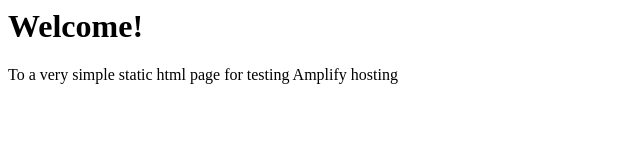
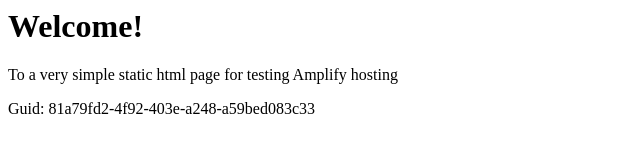
Before and after one commit to aws-aemilia-arn/Github-PR-Commit-Integration-Test-DoNotTouch-Gith-OKSLNVO2-v1-prod-eu-north-1, a website: page src/index.html in a window 1280 px wide. Shown: the whole page, without its empty margins (0-640 px from the left). Drawn offline with Linux system fonts and the light colour scheme.

Commit message:
commit from integ tests

```diff
--- a/src/index.html
+++ b/src/index.html
@@ -1,3 +1,5 @@
+
+
 <html lang="en">
 
 <head>
@@ -10,6 +12,6 @@
 <body>
     <h1>Welcome!</h1>
     <p>To a very simple static html page for testing Amplify hosting</p>
-</body>
+    <p>Guid: 81a79fd2-4f92-403e-a248-a59bed083c33</p></body>
 
 </html>
```
